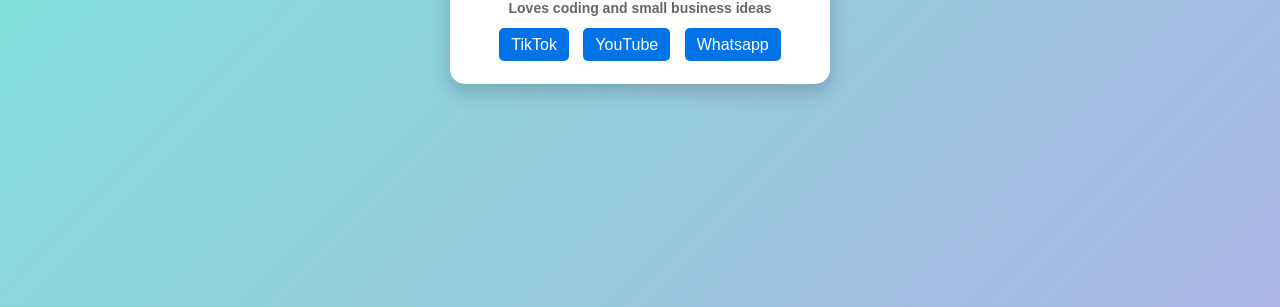
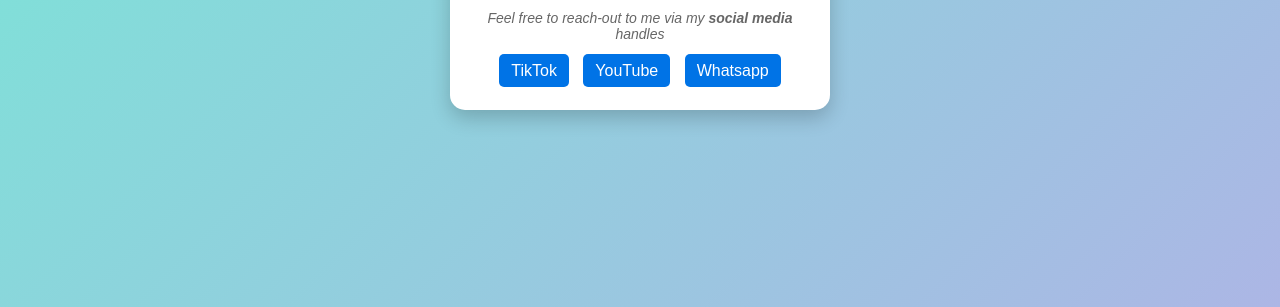
Before and after one commit to EricWebStudio/erickakooza, a plain HTML site: page index.html in a window 1280 px wide. Shown: the part 493-800 px from the top of the page. Drawn offline with Linux system fonts and the light colour scheme.

Commit message:
Update index.html

```diff
--- a/index.html
+++ b/index.html
@@ -65,6 +65,8 @@
   <img src="profile_pic.jpg" alt="Eric" class="profile-img">
   <h2>Eric Kakooza</h2>
   <p><strong>A proud Ugandan student| Web Developer & Graphic Designer | Aspiring Entrepreneur | Loves coding and small business ideas</strong></p>
+
+<p><em>Feel free to reach-out to me via my <strong>social media</strong> handles</em></p>
   <div class="social-links">
 
     <a href="https://www.tiktok.com/@erickakooza" target="_blank">TikTok</a>
```
